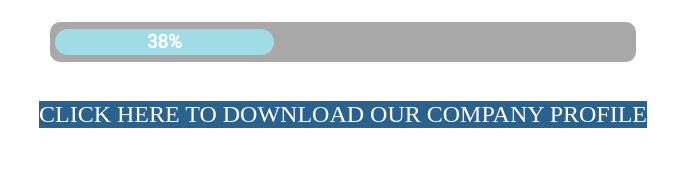
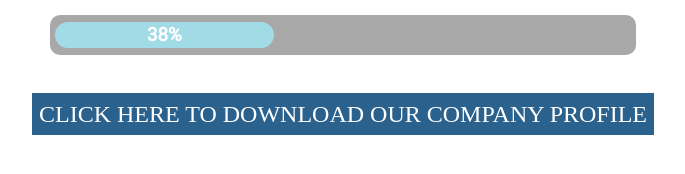
Before and after one commit to ghassan-nemeh/.github.io, a plain HTML site: page index.html in a window 1280 px wide. Shown: the part 570-744 px from the top of the page, without its empty margins (297-982 px from the left). Drawn offline with Linux system fonts and the light colour scheme.

Commit message:
Update index.html

```diff
--- a/index.html
+++ b/index.html
@@ -82,6 +82,7 @@
   background-color: #2A618D;
   color: white;
   display:inline-block;
+  padding: 0.3em 0.3em;
   text-decoration: none;
   text-transform: uppercase;
 }
```
